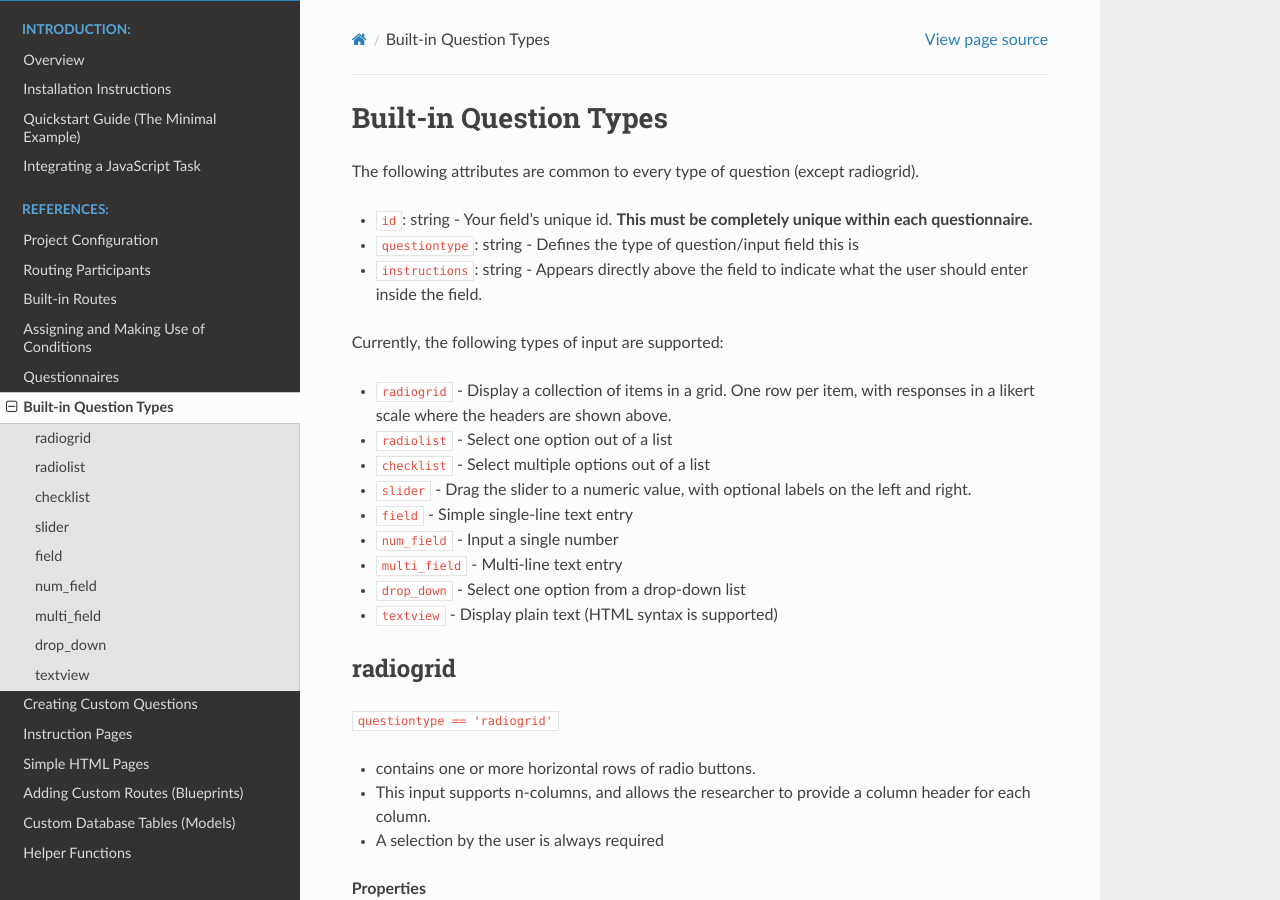
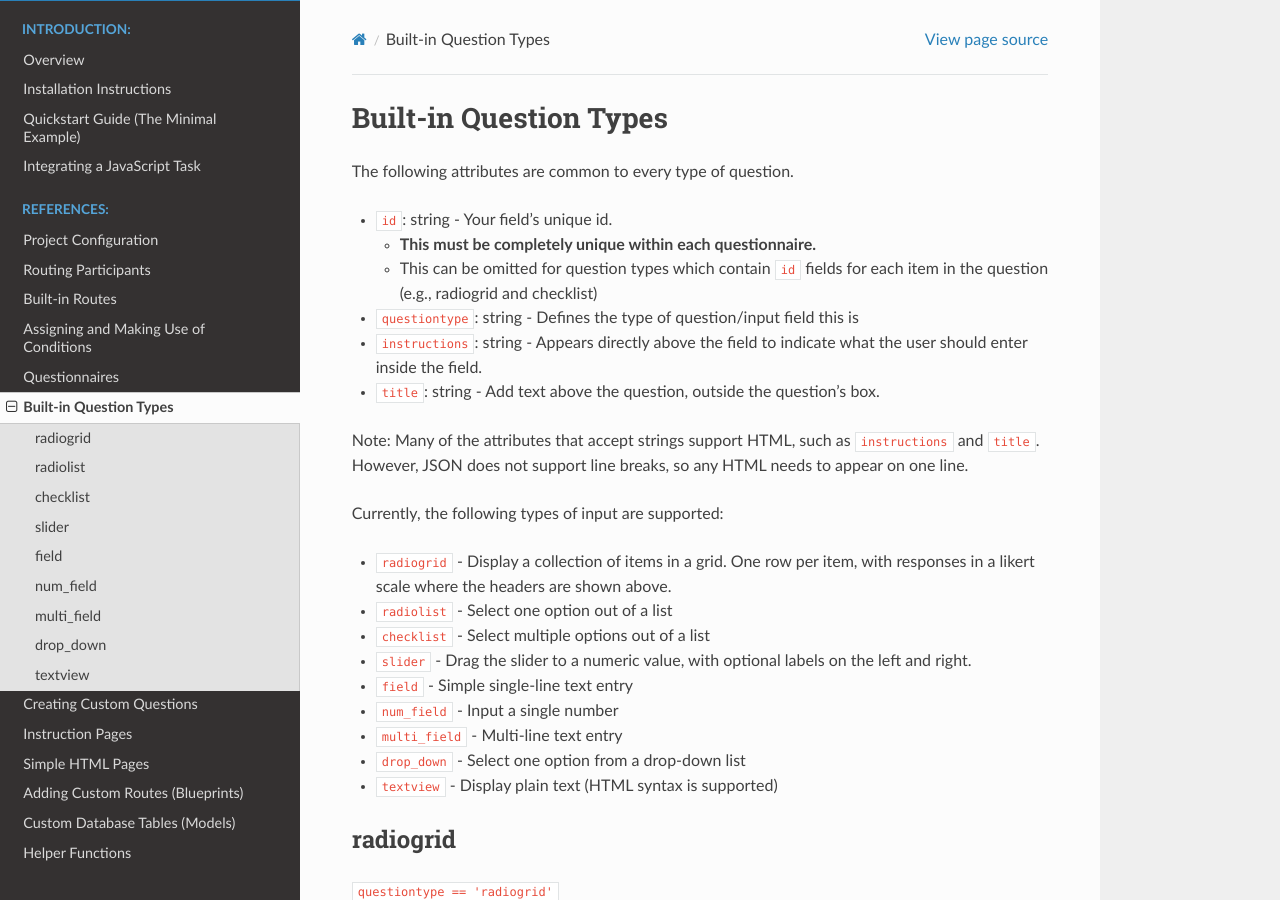
Before and after one commit to colbyj/bride-of-frankensystem, a Sphinx documentation site: the page built from docs/questionnaires/question_types.rst, in a window 1280 px wide and 900 px high. Built offline with Sphinx 7.4.7 and the Read the Docs theme 2.0.0, drawn with Linux system fonts in a browser that asks for light colours; some of the changed text lies outside the part shown.

Commit message:
Documentation for `title` attribute and `required_selection`.

```diff
--- a/docs/questionnaires/question_types.rst
+++ b/docs/questionnaires/question_types.rst
@@ -1,15 +1,24 @@
 Built-in Question Types
 =======================
 
-The following attributes are common to every type of question (except
-radiogrid).
+The following attributes are common to every type of question.
 
--  ``id``: string - Your field's unique id. **This must be completely
-   unique within each questionnaire.**
+-  ``id``: string - Your field's unique id.
+
+   - **This must be completely unique within each questionnaire.**
+   - This can be omitted for question types which contain ``id``
+     fields for each item in the question (e.g., radiogrid and checklist)
+
 -  ``questiontype``: string - Defines the type of question/input field
    this is
 -  ``instructions``: string - Appears directly above the field to
    indicate what the user should enter inside the field.
+-  ``title``: string - Add text above the question, outside the question's
+   box.
+
+Note: Many of the attributes that accept strings support HTML, such as
+``instructions`` and ``title``. However, JSON does not support line breaks, so
+any HTML needs to appear on one line.
 
 Currently, the following types of input are supported:
 
@@ -95,6 +104,7 @@ radiolist
    represents (optional, string)
 -  ``required``: whether or not this input is required to submit form
    (optional, boolean: ``true`` or ``false``, default is ``false``)
+-  ``required_selection``: If specified, force the user to select the specified value before the form can be submitted (optional, string).
 -  ``shuffle``: Whether or not the possible response labels should be
    shuffled (optional, boolean: ``true`` or ``false``, default is
    ``false``)
```
